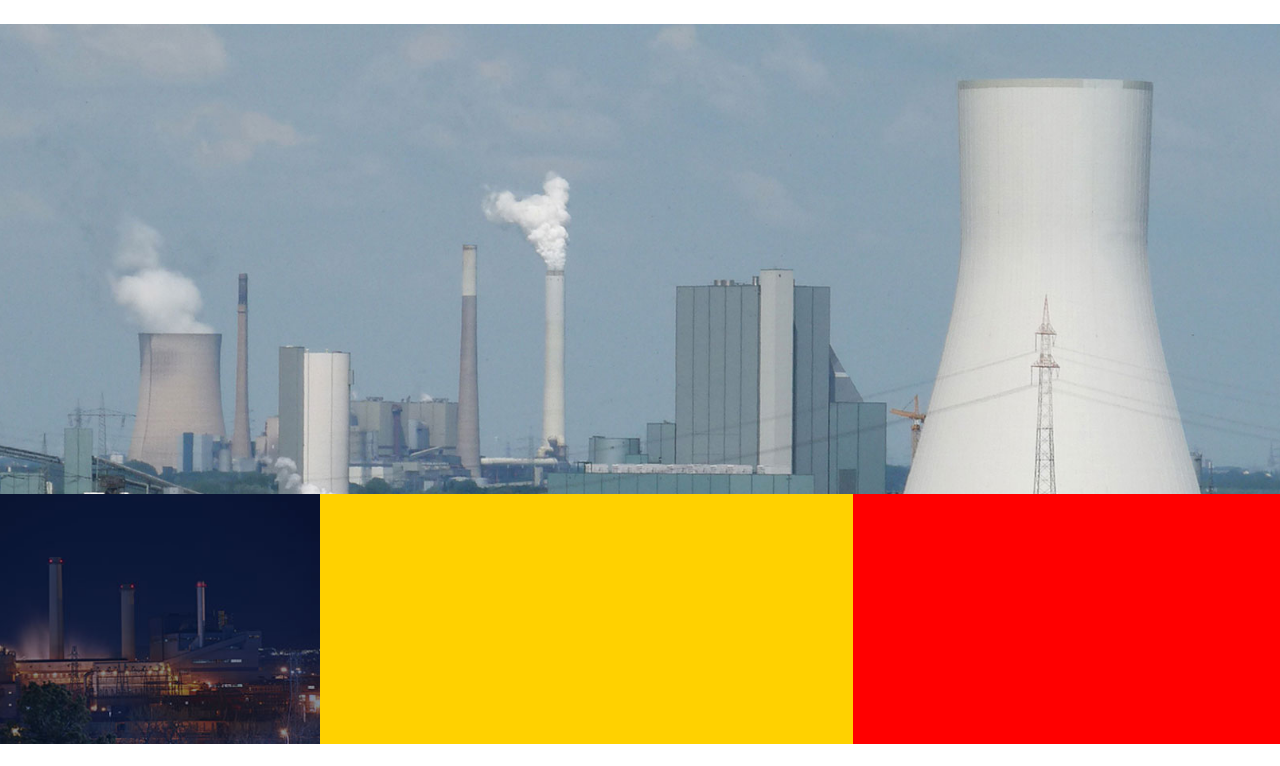
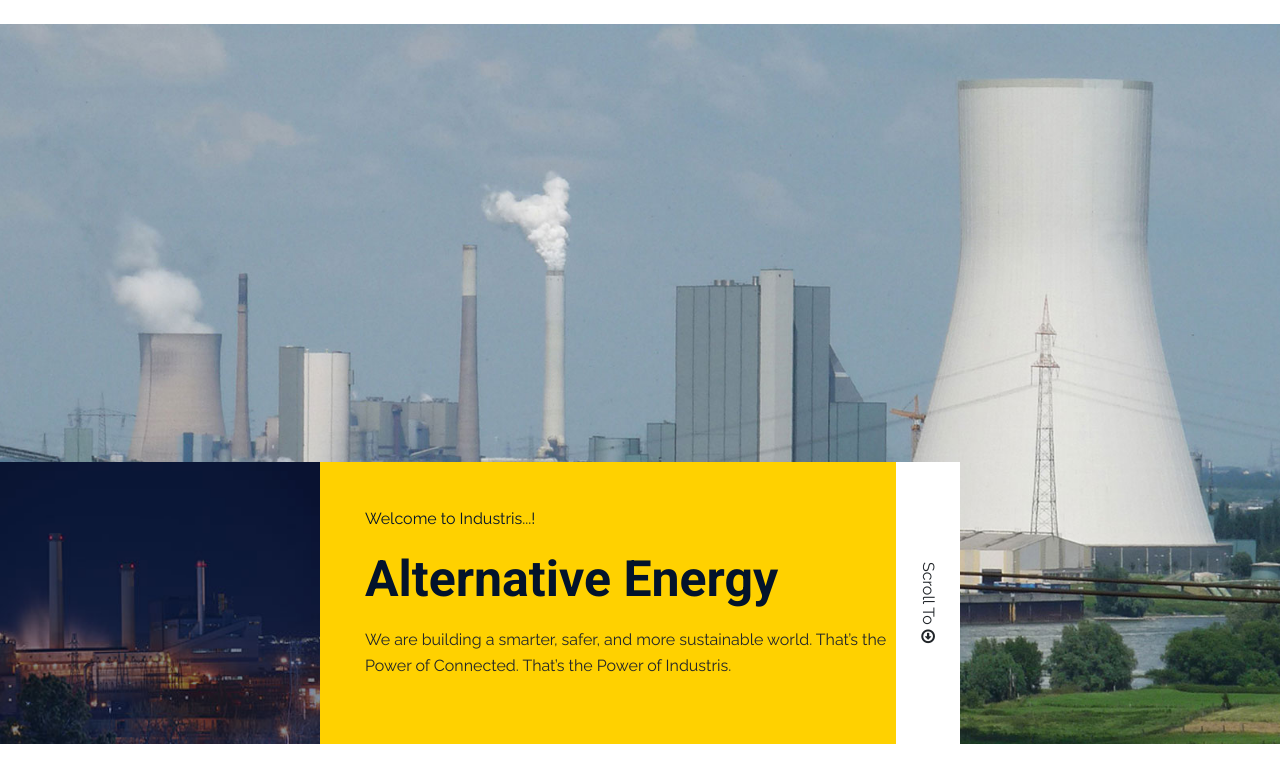
Before and after one commit to okarimo17/sitejn, a plain HTML site: page index.html in a window 1280 px wide. Shown: the top 766 px of the page. Drawn offline with nearby package versions, Linux system fonts and the light colour scheme.

Commit message:
home slider

```diff
--- a/assets/css/stl.css
+++ b/assets/css/stl.css
@@ -774,10 +774,9 @@ a:hover{
     bottom: 0;
     left: 0;
     right: 0;
-    background: red;
 }
 .home-slider .slider-item .bottom-bar .sm-img{
-    height: 250px;
+    min-height: 250px;
     width: 100%;
 }
 .home-slider .slider-item .bottom-bar .sm-img img{
@@ -787,3 +786,32 @@ a:hover{
 .home-slider .slider-item .bottom-text{
     background: var(--secondary-color);
 }
+.home-slider .slider-item .bottom-text .inner{
+    height: 100%;
+    width: 100%;
+    padding: 45px;
+}
+.home-slider .slider-item .bottom-text h4{
+    font-family: 'Raleway';
+    font-weight: 400;
+}
+.home-slider .slider-item .bottom-text a{
+    transition: .3s ;
+}
+
+.home-slider .slider-item .slider-scroll-btn{
+    position: absolute;
+    top: 0;
+    right: 0;
+    bottom: 0;
+    background: #fff;
+    text-align: center;
+    padding: 20px;
+}
+.home-slider .slider-item .slider-scroll-btn a{
+    writing-mode: vertical-rl;
+    text-align: center;
+    height: 100%;
+    display: block;
+    font-weight: 500;
+}
--- a/index.html
+++ b/index.html
@@ -129,7 +129,8 @@
 
 
   <div class="home-slider">
-
+    <div class="owl-carousel home-slider">
+      <div class="item">
         <div class="slider-item">
           <div class="slider-bg">
             <img class="img-fluid" src="./assets/img/home/slides/bg1.jpg" alt="slide background">
@@ -141,14 +142,25 @@
                   <img src="./assets/img/home/slides/sm1.jpg" alt="small image">
                 </div>
               </div>
-          <div class="col-5 px-0 bottom-text">
+              <div class="col-6 px-0 bottom-text">
                 <div class="inner">
+                  <h4>Welcome to Industris...!</h4>
+                  <h2> <a href="#" tabindex="0">Alternative Energy</a></h2>
+                  <p>We are building a smarter, safer, and more sustainable world. That’s the Power of Connected. That’s the Power of Industris.</p>
+
+                  <div class="slider-scroll-btn">
+                    <a class="scroll-btn" href="#projects" tabindex="0">Scroll To <i class="fa fa-arrow-circle-o-down"></i></a>
+                  </div>
 
                 </div>
               </div>
             </div>
           </div>
         </div>
+      </div>
+    </div>
+
+
   </div>
 
 
@@ -505,8 +517,19 @@
             items:5
           }
       }
+      })
 
+
+      $('.owl-carousel.home-slider').owlCarousel({
+        loop: false,
+        // margin: 10,
+        nav: false,
+        items: 1,
       })
+
+
+
+
 
     });
   </script>
```
Lines whose indentation alone changed are shown as unchanged.
